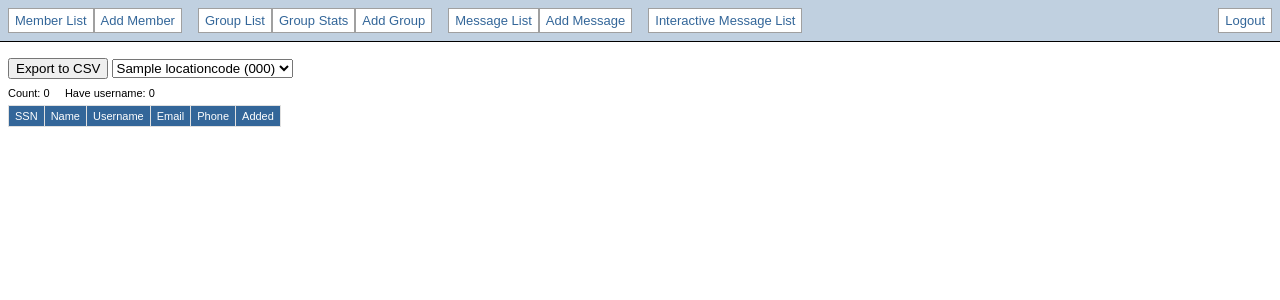
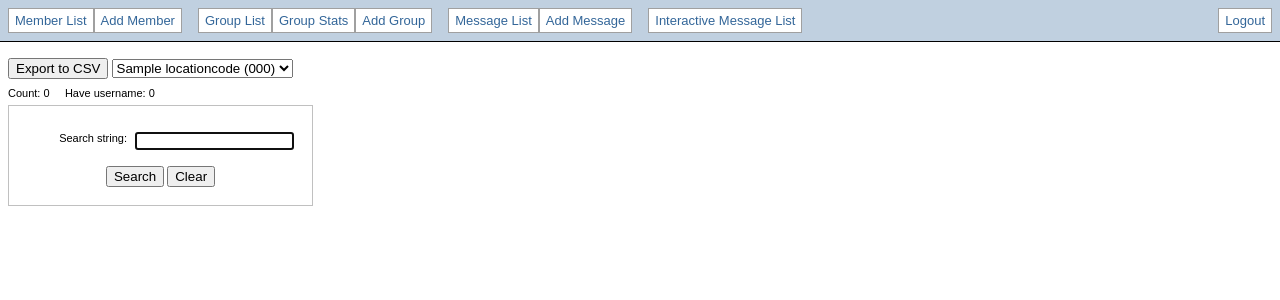
Before and after one commit to piratar/icepirate, a Django app: page /member/list/in/000 in a window 1280 px wide. Shown: the top 300 px of the page. Run offline with Django 3.2, Linux system fonts and the light colour scheme; a user stored in the database is signed in; tables that the repository leaves empty hold one stand-in row (values such as "Sample post"); lists and menus that the app fills with data are empty; parts of the project's set-up code (start-up, migrations or seed data) failed here and were passed over; some libraries are stand-ins or nearby versions.

Commit message:
Member listing replaced with search dialog that only shows X (5, by default) many results at a time. Done to reduce exposure in case of information accidents.

```diff
--- a/member/forms.py
+++ b/member/forms.py
@@ -1,5 +1,6 @@
 from django.forms import CharField
 from django.forms import CheckboxSelectMultiple
+from django.forms import Form
 from django.forms import ModelForm
 from django.forms import ModelMultipleChoiceField
 
@@ -12,3 +13,19 @@ class MemberForm(ModelForm):
     class Meta:
         model = Member
         fields = ['ssn', 'name', 'email', 'email_wanted', 'phone', 'added', 'groups']
+
+
+class SearchForm(Form):
+    search_string = CharField(label='Search string', max_length=100)
+
+    def clean_search_string(self):
+        search = self.cleaned_data['search_string']
+
+        # Reduce all spaces down to only one space.
+        while '  ' in search:
+            search = search.replace('  ', ' ')
+
+        # Remove preceding and trailing spaces.
+        search = search.strip()
+
+        return search
--- a/member/views.py
+++ b/member/views.py
@@ -1,6 +1,7 @@
 from datetime import datetime
 
 from django.conf import settings
+from django.db.models import Q
 from django.http import HttpResponse
 from django.http import HttpResponseRedirect
 from django.http import Http404
@@ -9,11 +10,13 @@ from django.shortcuts import render
 from django.shortcuts import redirect
 from django.template import RequestContext
 from django.contrib.auth.decorators import login_required
+from django.utils.translation import ugettext as _
 
 from group.models import Group
 from member.models import Member
 from locationcode.models import LocationCode
 from member.forms import MemberForm
+from member.forms import SearchForm
 
 from member import ssn
 
@@ -45,9 +48,41 @@ def list(request, group_techname=None, location_code=None, combined=False):
     groups = Group.objects.all()
     location_codes = LocationCode.objects.all()
 
+    # Handle search.
+    found_members = None
+    if request.method == 'POST':
+        form = SearchForm(request.POST)
+        if form.is_valid():
+            search = form.cleaned_data['search_string']
+
+            found_members = members
+
+            for part in search.split(' '):
+                found_members = found_members.filter(
+                    Q(ssn__icontains=part)
+                    | Q(name__icontains=part)
+                    | Q(username__icontains=part)
+                    | Q(email__icontains=part)
+                    | Q(phone__icontains=part)
+                    | Q(added__icontains=part)
+                    #| Q(legal_name__icontains=part)
+                    #| Q(legal_zone__icontains=part)
+                )
+
+            if settings.MAX_MEMBERS_SHOWN > -1 and found_members.count() > settings.MAX_MEMBERS_SHOWN:
+                found_members = None
+                form.add_error(None, _(
+                    'Please narrow the search down to %d results or less.' % settings.MAX_MEMBERS_SHOWN
+                ))
+
+    else:
+        form = SearchForm()
+
     context = {
-        'members': members,
-        'have_username': members.filter(username__isnull=False),
+        'form': form,
+        'found_members': found_members,
+        'member_count': members.count(),
+        'have_username_count': members.filter(username__isnull=False).count(),
         'groups': groups,
         'location_codes': location_codes,
         'group_techname': group_techname,
--- a/templates/member/list.html
+++ b/templates/member/list.html
@@ -5,6 +5,12 @@
 
 <script language="javascript" type="text/javascript">
 $(document).ready(function() {
+
+    var $search = $('#id_search_string');
+    $search.focus();
+    var tmpStr = $search.val();
+    $search.val('');
+    $search.val(tmpStr);
 
     $('#export-csv').click(function() {
         location.pathname = (location.pathname.substring(0, 7) + '/csv' +
@@ -45,10 +51,10 @@ $(document).ready(function() {
 <div class="list-top-stats">
     <span class="stats-field">
         <span class="stats-label">{% trans 'Count' %}:</span>
-        <span class="stats-value">{{ members.count }}</span>
+        <span class="stats-value">{{ member_count }}</span>
         &nbsp; &nbsp;
         <span class="stats-label">{% trans 'Have username' %}:</span>
-        <span class="stats-value">{{ have_username.count }}</span>
+        <span class="stats-value">{{ have_username_count }}</span>
         &nbsp; &nbsp;
         {% if not group_techname and not location_code %}
         (<a href="/member/count">{% trans 'History' %}</a>,
@@ -57,7 +63,17 @@ $(document).ready(function() {
     </span>
 </div>
 
-<table>
+<form method="post">
+{% csrf_token %}
+{{ form.as_p }}
+<div class="formbuttons">
+    <button type="submit">{% trans 'Search' %}</button>
+    <button type="button" href="{{ request.path }}">{% trans 'Clear' %}</button>
+</div>
+</form>
+
+{% if request.method == 'POST' and not form.errors %}
+    <table style="clear: both;">
         <thead>
             <tr>
                 <th>{% trans 'SSN' %}</th>
@@ -69,7 +85,7 @@ $(document).ready(function() {
             </tr>
         </thead>
         <tbody>
-    {% for member in members %}
+        {% for member in found_members %}
             <tr>
                 <td><a href="/member/view/{{ member.ssn }}">{{ member.ssn }}</a></td>
                 <td>
@@ -86,8 +102,13 @@ $(document).ready(function() {
                 <td>{{ member.phone }}</td>
                 <td>{{ member.added }}</td>
             </tr>
+        {% empty %}
+            <tr>
+                <td colspan="6">{% trans 'No results' %}</td>
+            </tr>
         {% endfor %}
         </tbody>
     </table>
+{% endif %}
 
 {% endblock %}
```
Also changed, not shown: 1 other file. Lines whose indentation alone changed are shown as unchanged.
